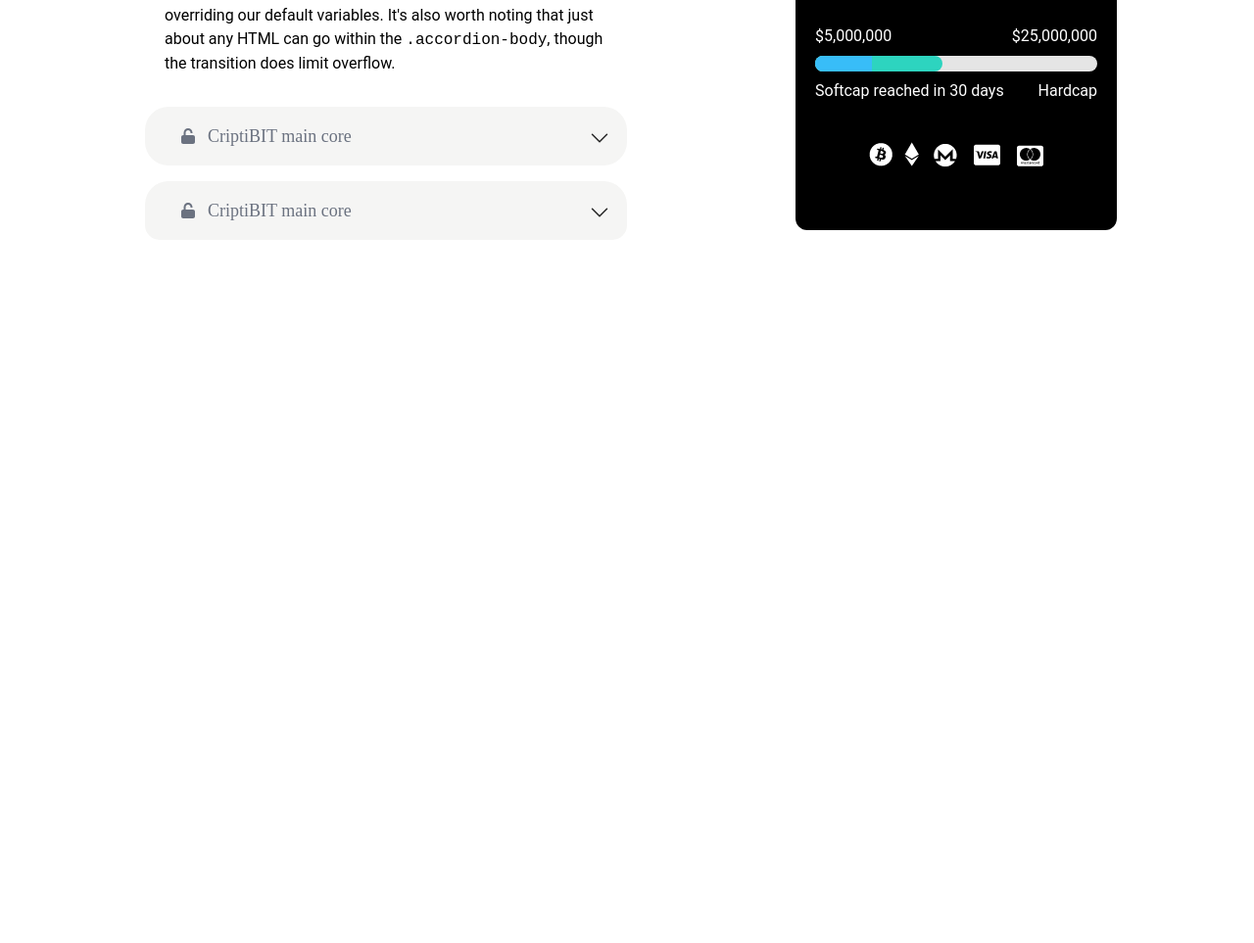
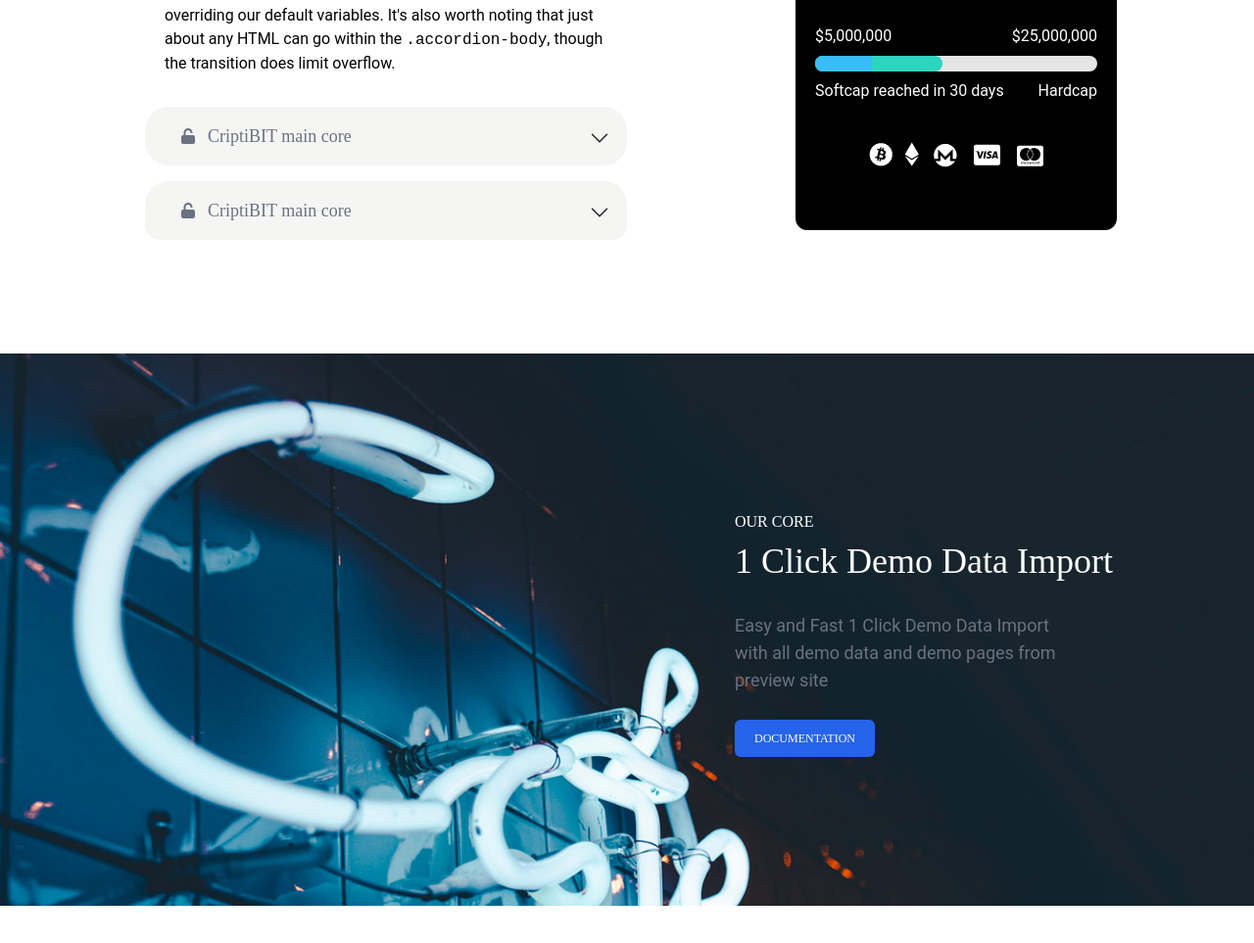
Before and after one commit to hossein1975/reza-cripti, a website with bundled scripts: page public/index.html in a window 1280 px wide. Shown: the part 6574-7537 px from the top of the page at 98% size. Before the commit the page ends 6839 px from the top, so only its background shows below. Built offline with nearby package versions, Linux system fonts and the light colour scheme; files whose address does not match are found by name.

Commit message:
1 click end

```diff
--- a/public/index.html
+++ b/public/index.html
@@ -1300,6 +1300,29 @@
 </section>
 
 
+<!-- 1 Click Demo -->
+<section class=" flex flex-col items-center justify-center lg:flex-none bg-[url('/public/images/crypto-001-71.jpg')] bg-no-repeat bg-cover my-24 ">
+<div class="     " >
+  <div class=" text-white flex flex-col space-y-8 p-5 py-40 lg:pl-[750px]">
+    <div class="flex flex-col space-y-2">
+      <p class="font-WorkSansMedium">OUR CORE</p>
+    <h1 class="font-WorkSansSemiBold text-4xl">1 Click Demo Data Import</h1>
+    </div>
+  <div class="">
+    <p class=" w-2/3 first:text-lg text-gray-500 mb-8">Easy and Fast 1 Click Demo Data Import with all demo data and demo pages from preview site</p>
+    <a class="  font-Montserrat font-light text-xs px-5 py-3 rounded-md bg-blue-600 hover:bg-black  transition-colors duration-700" href="#">DOCUMENTATION</a>
+  </div>
+  </div>
+</div>
+</section>
+
+
+
+
+
+
+
+
 
 
 
```
Also changed, not shown: public/images/crypto-001-71.jpg (added), public/styles/app.css.
